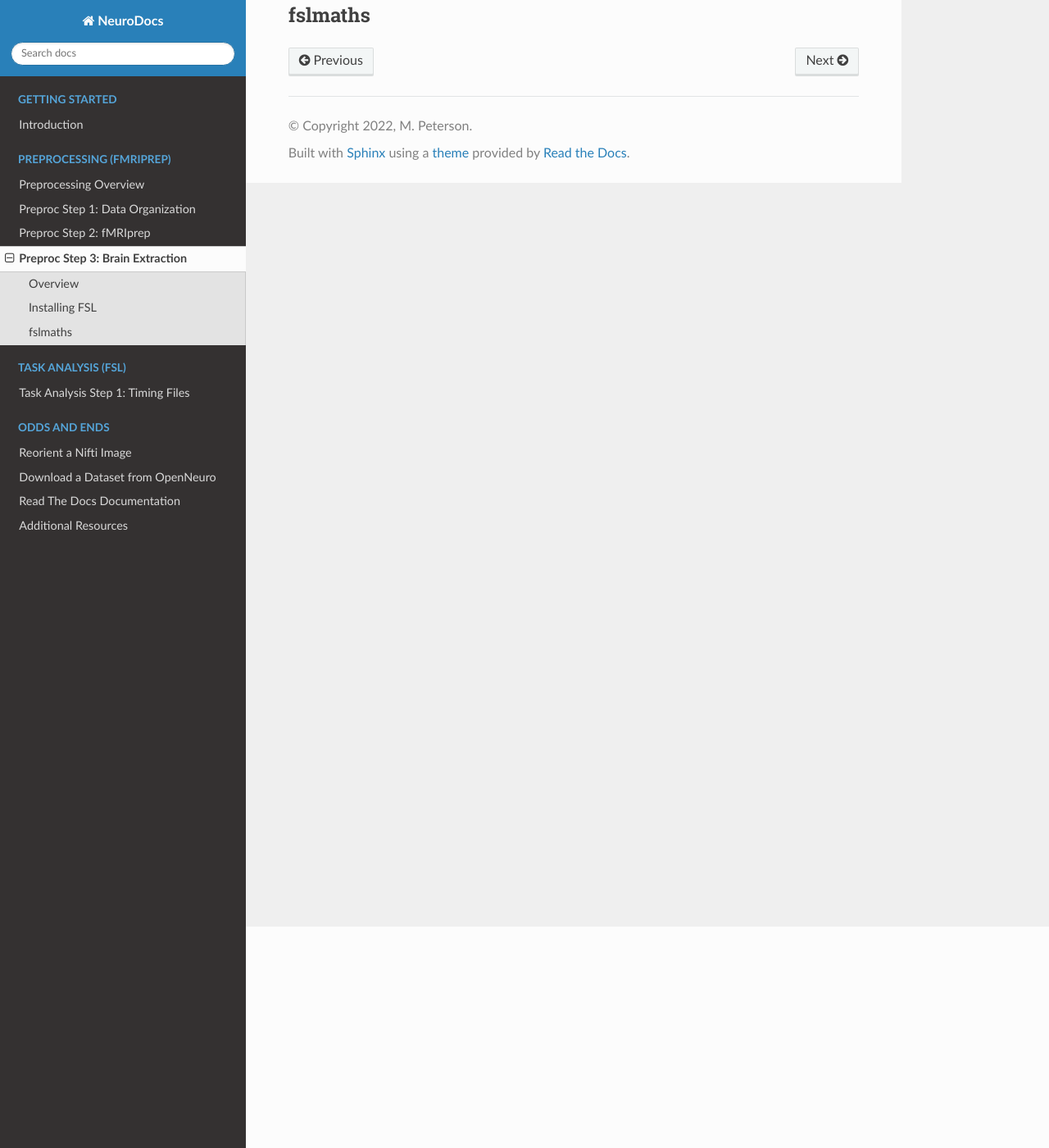
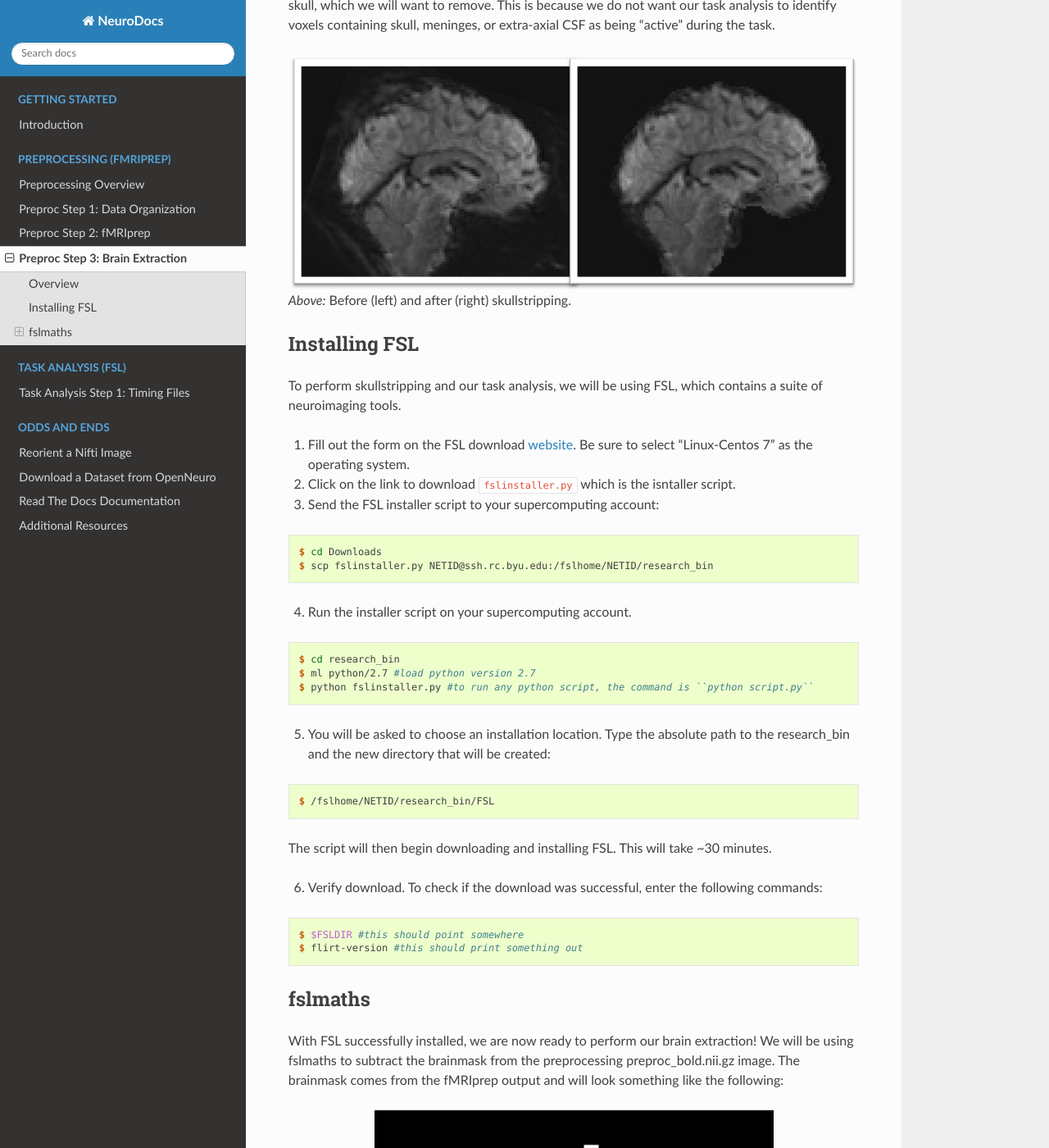
Before and after one commit to peter3200/NeuroDocs, a Sphinx documentation site: the page built from docs/source/preproc/prep3.rst, in a window 1280 px wide and 1400 px high, scrolled down 270 px. Shown: the whole window at 82% size. Built offline with Sphinx 7.4.7 and the Read the Docs theme 2.0.0, drawn with Linux system fonts in a browser that asks for light colours; some of the changed text lies outside the part shown.

Commit message:
Add files via upload

```diff
--- a/docs/source/preproc/prep3.rst
+++ b/docs/source/preproc/prep3.rst
@@ -4,9 +4,106 @@ Preproc Step 3: Brain Extraction
 Overview
 ********
 
+Now that fMRIprep preprocessing is complete, there is one more step before we can use the images in our task analysis: skullstripping. The ``*preproc_bold.nii.gz`` files appear to contain the skull, which we will want to remove. This is because we do not want our task analysis to identify voxels containing skull, meninges, or extra-axial CSF as being "active" during the task.
+
+.. figure:: p3_1.png
+    :align: center
+
+*Above:* Before (left) and after (right) skullstripping.
+
 Installing FSL
 **************
 
+To perform skullstripping and our task analysis, we will be using FSL, which contains a suite of neuroimaging tools.
+
+1. Fill out the form on the FSL download `website <https://fsl.fmrib.ox.ac.uk/fsldownloads_registration>`__. Be sure to select "Linux-Centos 7" as the operating system.
+
+2. Click on the link to download ``fslinstaller.py`` which is the isntaller script.
+
+3. Send the FSL installer script to your supercomputing account:
+
+.. code-block:: console
+
+    $ cd Downloads
+    $ scp fslinstaller.py NETID@ssh.rc.byu.edu:/fslhome/NETID/research_bin
+
+4. Run the installer script on your supercomputing account.
+
+.. code-block:: console
+
+    $ cd research_bin
+    $ ml python/2.7 #load python version 2.7
+    $ python fslinstaller.py #to run any python script, the command is ``python script.py``
+
+5. You will be asked to choose an installation location. Type the absolute path to the research_bin and the new directory that will be created:
+
+.. code-block:: console
+
+    $ /fslhome/NETID/research_bin/FSL
+
+The script will then begin downloading and installing FSL. This will take ~30 minutes.
+
+6. Verify download. To check if the download was successful, enter the following commands:
+
+.. code-block:: console
+
+    $ $FSLDIR #this should point somewhere
+    $ flirt-version #this should print something out
 
 fslmaths
 ********
+
+With FSL successfully installed, we are now ready to perform our brain extraction! We will be using fslmaths to subtract the brainmask from the preprocessing preproc_bold.nii.gz image. The brainmask comes from the fMRIprep output and will look something like the following:
+
+.. image:: p3_2.png
+    :align: center
+
+Scripting
+~~~~~~~~~
+
+Here is the script:
+
+.. code-block:: bash
+
+    #!/bin/bash
+
+    #Purpose: Create the brain extracted bold image
+    #Inputs: fMRIprep output
+    #Outputs: Brain extracted bold image
+    #Written by M. Peterson, Nielsen Brain and Behavior Lab under MIT License 2022
+
+
+    #SET SUBJECT NUMBER
+    SUBJ=sub-Pilot002
+
+
+    ### Brain Extract ###
+
+    #Set paths
+    HOME=/fslgroup/fslg_spec_networks/compute
+    BIDSDIR=${HOME}/data/BIDS_compliant
+    OUTDIR=${HOME}/results/fmriprep_results/fmriprep
+
+
+    for SUB in ${SUBJ}; do
+	for ses in ${BIDSDIR}/${SUB}/*/; do
+			SES=`basename "$ses"`
+			count=0
+		    for run in `ls ${BIDSDIR}/${SUB}/${SES}/func/${SUB}_${SES}_task-langloc*.nii.gz`; do
+			    count=$((count+1))
+			    RUN=run-${count}
+			    TASK=langloc
+			    BRAINMASK=${HOME}/results/fmriprep_results/fmriprep/${SUB}/${SES}/func/${SUB}_${SES}_task-${TASK}_${RUN}_space-MNI152NLin2009cAsym_desc-brain_mask.nii.gz
+			    PREPROC=${HOME}/results/fmriprep_results/fmriprep/${SUB}/${SES}/func/${SUB}_${SES}_task-${TASK}_${RUN}_space-MNI152NLin2009cAsym_desc-preproc_bold.nii.gz
+			    OUTPUT=${HOME}/results/fmriprep_results/fmriprep/${SUB}/${SES}/func
+
+			    # Subtract brainmask using fslmaths
+			    fslmaths ${PREPROC} -mas ${BRAINMASK} ${OUTPUT}/${SUB}_${SES}_${RUN}_task-${TASK}_FEAT_ready
+    done
+    done
+    done
+
+Notes on the Script
+~~~~~~~~~~~~~~~~~~~
+
+.. image:: p3_3.png
```
Also changed, not shown: docs/source/preproc/prep2.rst (+7 -0 lines), docs/source/preproc/p3_1.png (added), docs/source/preproc/p3_2.png (added), docs/source/preproc/p3_3.png (added).
